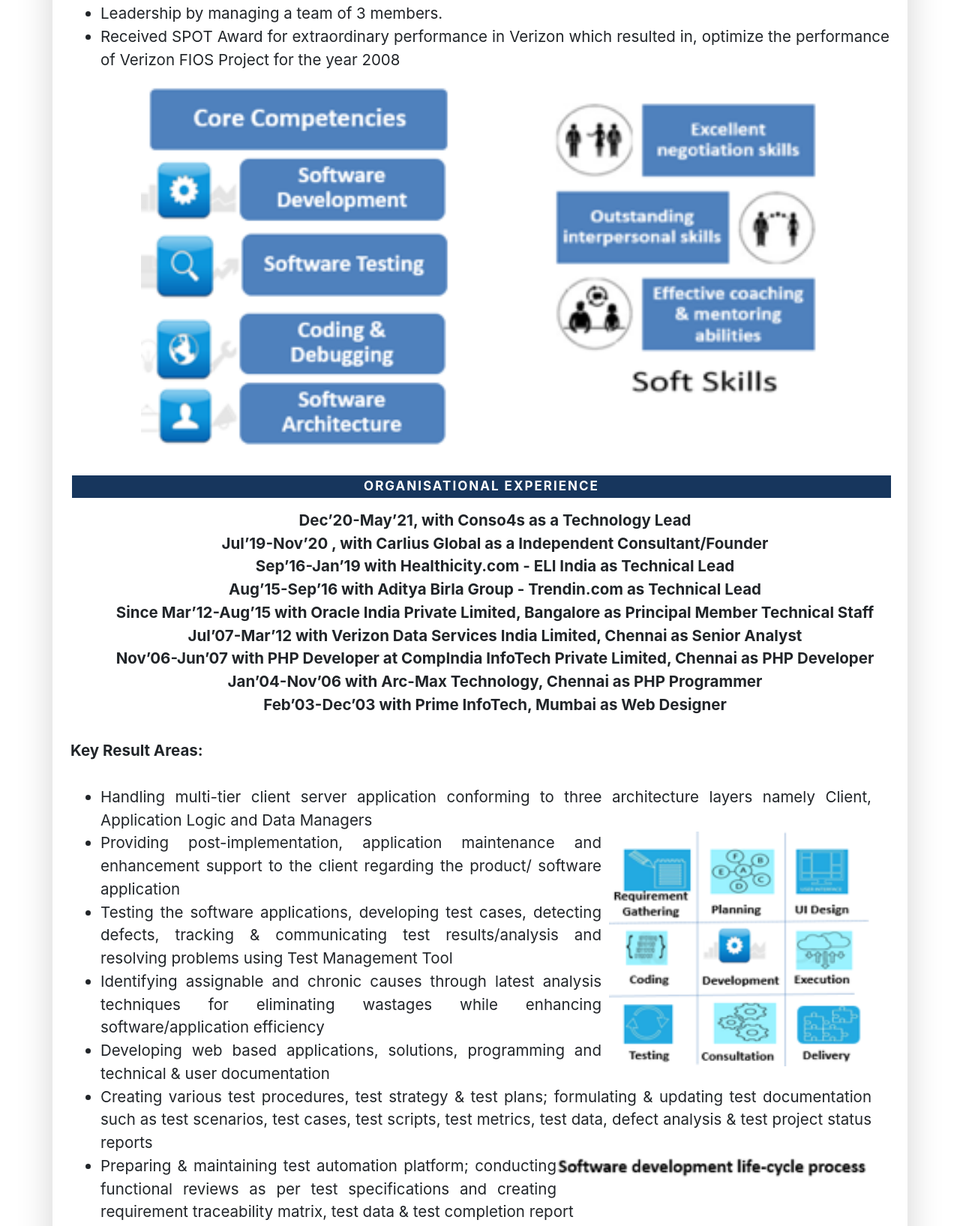
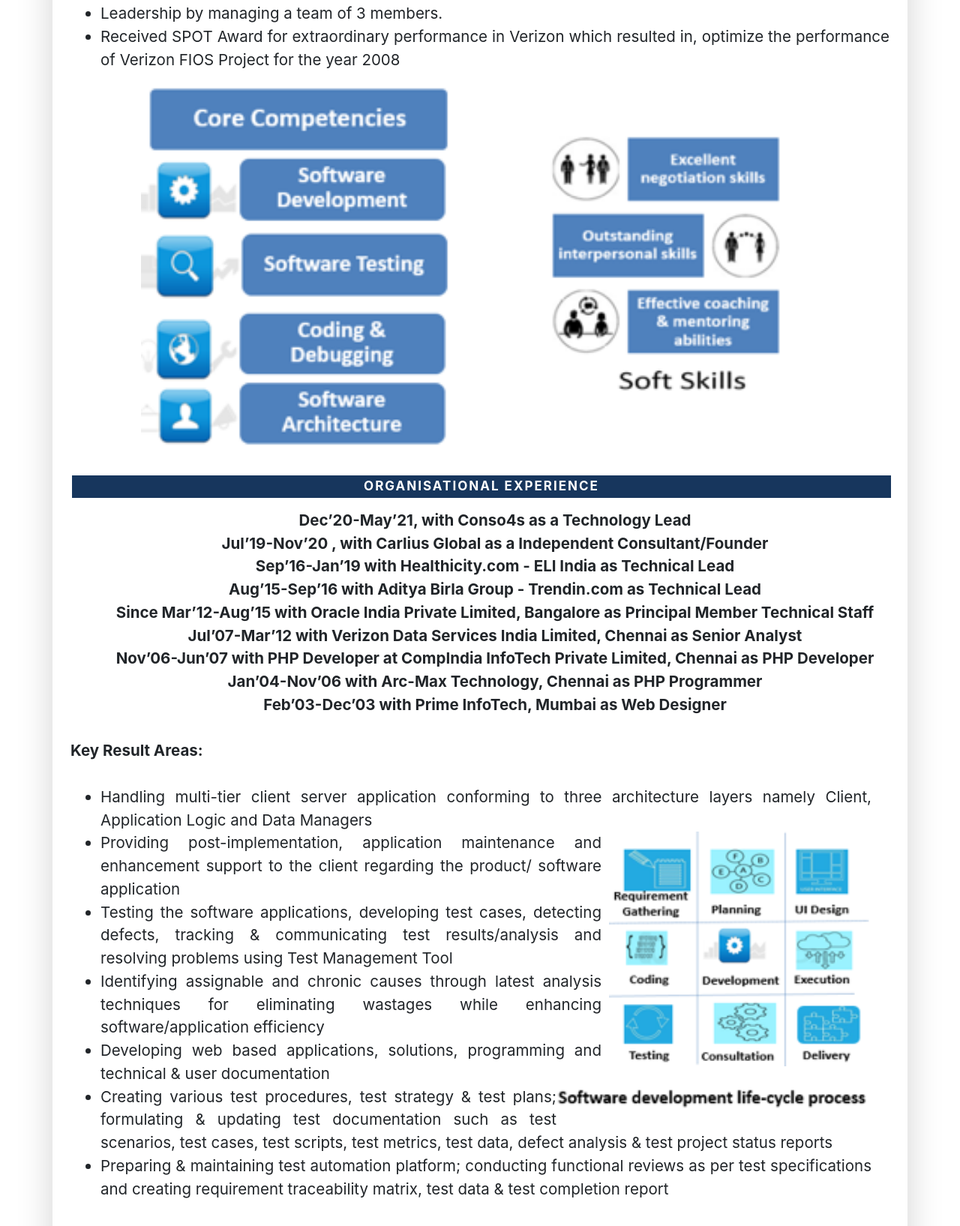
Before and after one commit to mikebearly/mikebearly.github.io, a plain HTML site: page index.html in a window 1280 px wide. Shown: the part 850-2485 px from the top of the page at 75% size. Drawn offline with Linux system fonts and the light colour scheme.

Commit message:
css updates

```diff
--- a/css/style.css
+++ b/css/style.css
@@ -84,3 +84,11 @@
   text-justify: inter-word;
   margin-right: 20px;
 }
+
+.core-comp {
+  width: 425px;
+}
+
+.soft-skills {
+  width: 350px;
+}
--- a/index.html
+++ b/index.html
@@ -104,8 +104,8 @@
 
            <!--row start-->
           <div class="row">
-            <div class="col offset-1"><img src="images/resume-core-comp.png" style="width: 425px;"></p></div>
-            <div class="col"><p><img src="images/resume-soft-skills.png" style="width: 400px;"></p></div>
+            <div class="col offset-1"><img src="images/resume-core-comp.png" class="core-comp"></p></div>
+            <div class="col mt-5"><p><img src="images/resume-soft-skills.png" class="soft-skills"></p></div>
           </div>
           <!--row end-->
 
@@ -154,8 +154,8 @@
               <li>Providing post-implementation, application maintenance and enhancement support to the client regarding the product/ software application</li>
               <li>Testing the software applications, developing test cases, detecting defects, tracking & communicating test results/analysis and resolving problems using Test Management Tool</li>
               <li>Identifying assignable and chronic causes through latest analysis techniques for eliminating wastages while enhancing software/application efficiency</li>
-              <li>Developing web based applications, solutions, programming and technical & user documentation</li>
-              <li>Creating various test procedures, test strategy & test plans; formulating & updating test documentation such as test scenarios, test cases, test scripts, test metrics, test data, defect analysis & test project status reports</li><img src="images/resume-sdlc2.png" class="sdlc2"/>
+              <li>Developing web based applications, solutions, programming and technical & user documentation</li><img src="images/resume-sdlc2.png" class="sdlc2"/>
+              <li>Creating various test procedures, test strategy & test plans; formulating & updating test documentation such as test scenarios, test cases, test scripts, test metrics, test data, defect analysis & test project status reports</li>
               <li>Preparing & maintaining test automation platform; conducting functional reviews as per test specifications and creating requirement traceability matrix, test data & test completion report</li>
               </ul>
 
```
